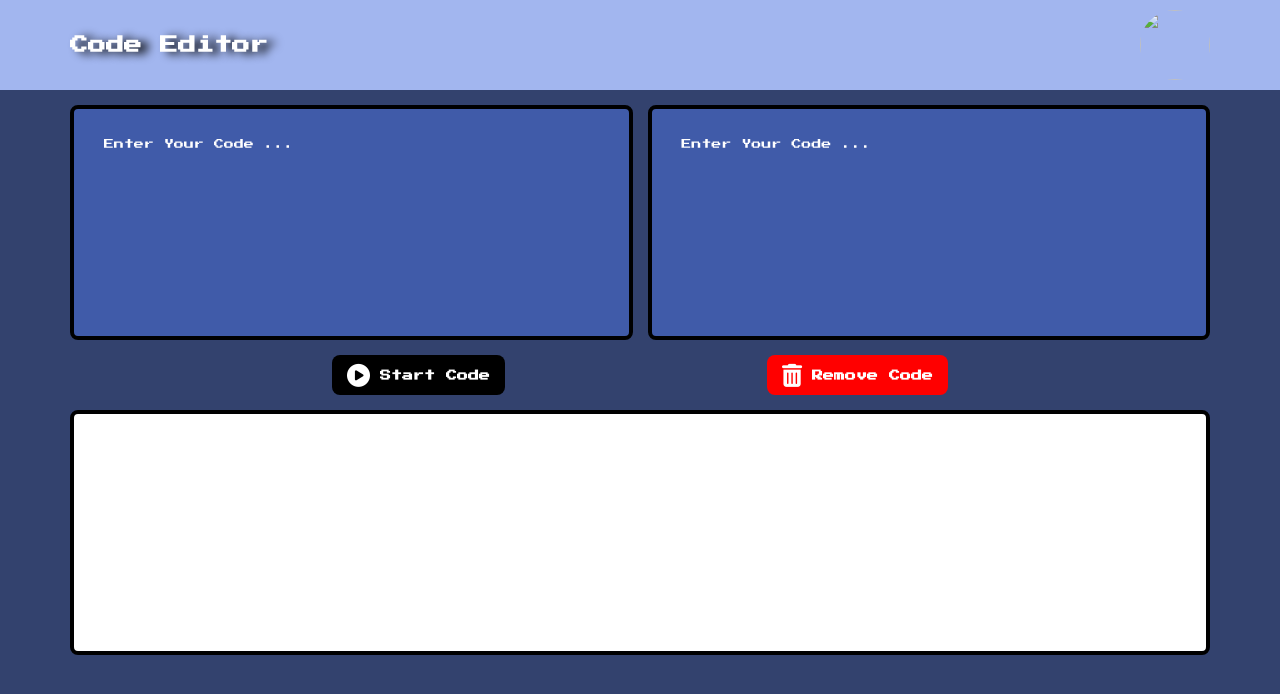
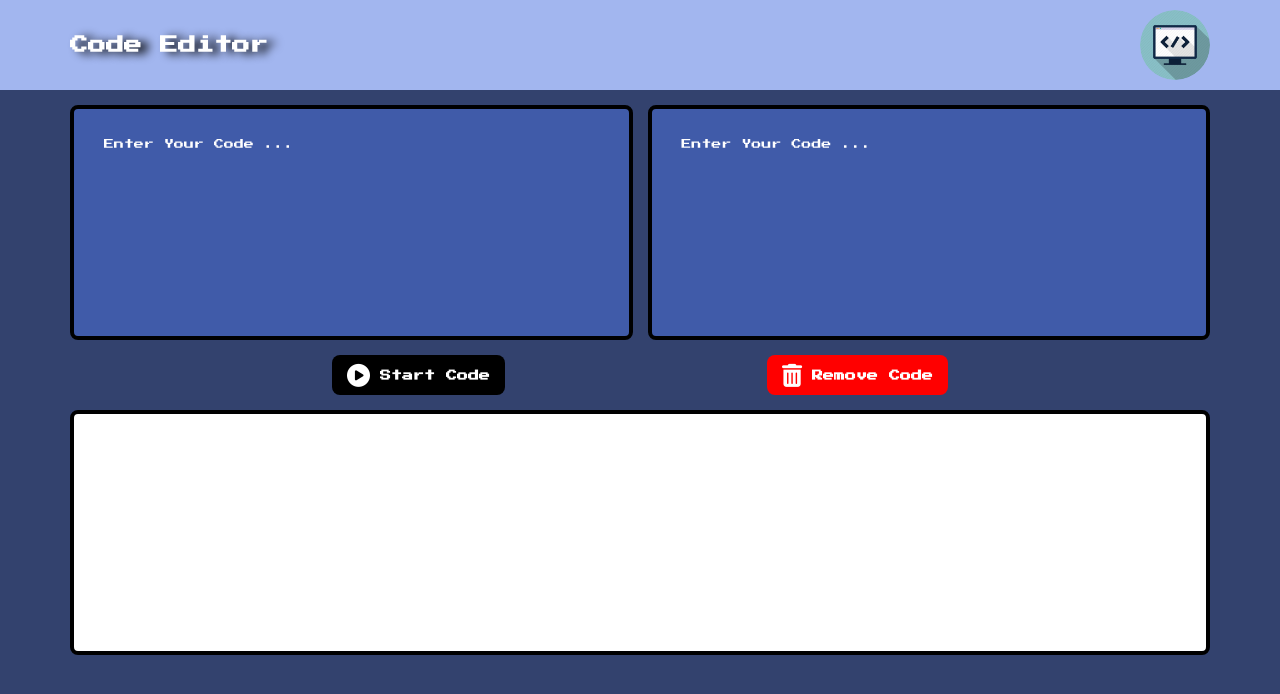
Before and after one commit to bilalelhajji/frist-prjoect, a plain HTML site: page index.html in a window 1280 px wide. Drawn offline with Linux system fonts and the light colour scheme.

Commit message:
Update index.html

```diff
--- a/index.html
+++ b/index.html
@@ -20,7 +20,7 @@
         <div class="container">
             <div class="content-nav">
                 <h1>Code Editor</h1>
-                <img src="images/image-code-editor.jpg">
+                <img src="./image-code-editor.jpg">
             </div>
         </div>
     </nav>
```
